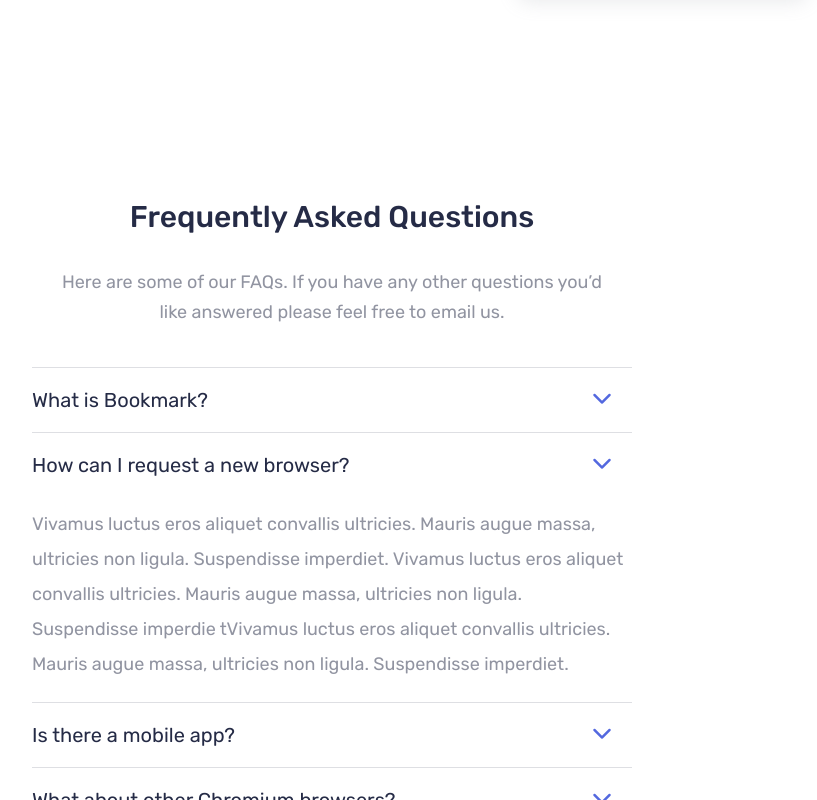
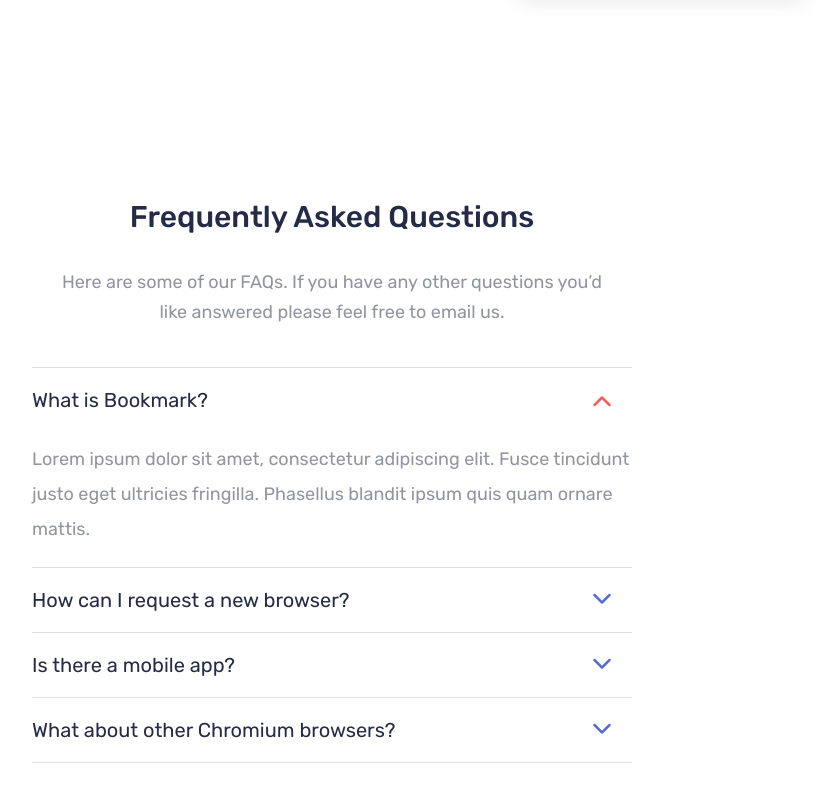
Before and after one commit to willibido/Bookmark-Landing-Page, a website: page index.html in a window 1280 px wide. Both pictures are taken after a click on the element "What is Bookmark?". Shown: the part 2258-3058 px from the top of the page, without its empty margins (308-1125 px from the left). Drawn offline with Linux system fonts and the light colour scheme.

Commit message:
FAQ section - expandable list function done

```diff
--- a/index.html
+++ b/index.html
@@ -182,7 +182,7 @@
       </div>
 
       <div class="faq__faq-list-box">
-        <ul class="list">
+        <ul id="faq_list" class="list">
           <li class="list__question-item">
             <div class="list__question-item__head">
               <h4 class="heading-quaternary">What is Bookmark?</h4>
@@ -199,7 +199,7 @@
               <h4 class="heading-quaternary">How can I request a new browser?</h4>
               <i class="fas fa-chevron-down"></i>
             </div>
-            <div class="list__question-item__body expanded">
+            <div class="list__question-item__body closed">
               <p class="small-paragraph">Vivamus luctus eros aliquet convallis ultricies. Mauris augue massa, ultricies non ligula.
                 Suspendisse imperdiet. Vivamus luctus eros aliquet convallis ultricies. Mauris augue massa,
                 ultricies non ligula. Suspendisse imperdie tVivamus luctus eros aliquet convallis ultricies.
--- a/js/main.js
+++ b/js/main.js
@@ -47,3 +47,29 @@
         })
     })
 })
+
+// =======================
+//    EXPANDABLE LIST    |
+// =======================
+
+const list = document.querySelectorAll('.list__question-item__head');
+
+list.forEach(question => {
+    question.addEventListener('click', () => {
+        question.nextElementSibling.classList.toggle('closed');
+        const arrow = question.childNodes[3];
+
+        if(arrow.classList.contains('rotate-arrow')){
+            arrow.classList.remove('rotate-arrow');
+            arrow.classList.add('rotate-arrow-reverse');
+
+        } else {
+            arrow.classList.remove('rotate-arrow-reverse');
+            arrow.classList.add('rotate-arrow');
+        }
+
+        question.nextElementSibling.classList.toggle('expanded');
+        question.nextElementSibling.classList.toggle('expand-list');
+
+    });
+})
--- a/style/sass/base/_animations.scss
+++ b/style/sass/base/_animations.scss
@@ -10,6 +10,47 @@
 .slide-from-right{
     animation: slide-from-right .5s ease-in-out;
     animation-fill-mode: backwards;
+}
+
+.rotate-arrow {
+    animation: rotate .2s ease-in-out;
+    animation-fill-mode: forwards;
+    color: $secondary-color !important;
+}
+
+.rotate-arrow-reverse {
+    animation: rotate-reverse .2s ease-in-out;
+}
+
+.expand-list {
+    animation: expand-list .2s ease-in-out;
+}
+
+@keyframes expand-list {
+    0% {
+        opacity: 0;
+    }
+    100% {
+        opacity: 100;
+    }
+}
+
+@keyframes rotate {
+    0% {
+        transform: rotate(0deg);
+    }
+    100% {
+        transform: rotate(180deg);
+    }
+}
+
+@keyframes rotate-reverse {
+    0% {
+        transform: rotate(180deg);
+    }
+    100% {
+        transform: rotate(0deg);
+    }
 }
 
 @keyframes slide-from-right {
--- a/style/sass/components/_expadiblelist.scss
+++ b/style/sass/components/_expadablelist.scss
@@ -49,3 +49,7 @@
         display: block;
     }
 }
+
+.list > * {
+    transition: all .1s ease;
+}
--- a/style/sass/main.scss
+++ b/style/sass/main.scss
@@ -6,7 +6,7 @@
 @import 'base/utilities';
 
 @import 'components/button';
-@import 'components/expadiblelist';
+@import 'components/expadablelist';
 @import 'components/tabs';
 @import 'components/card';
 
```
Also changed, not shown: style/css/main.css.
